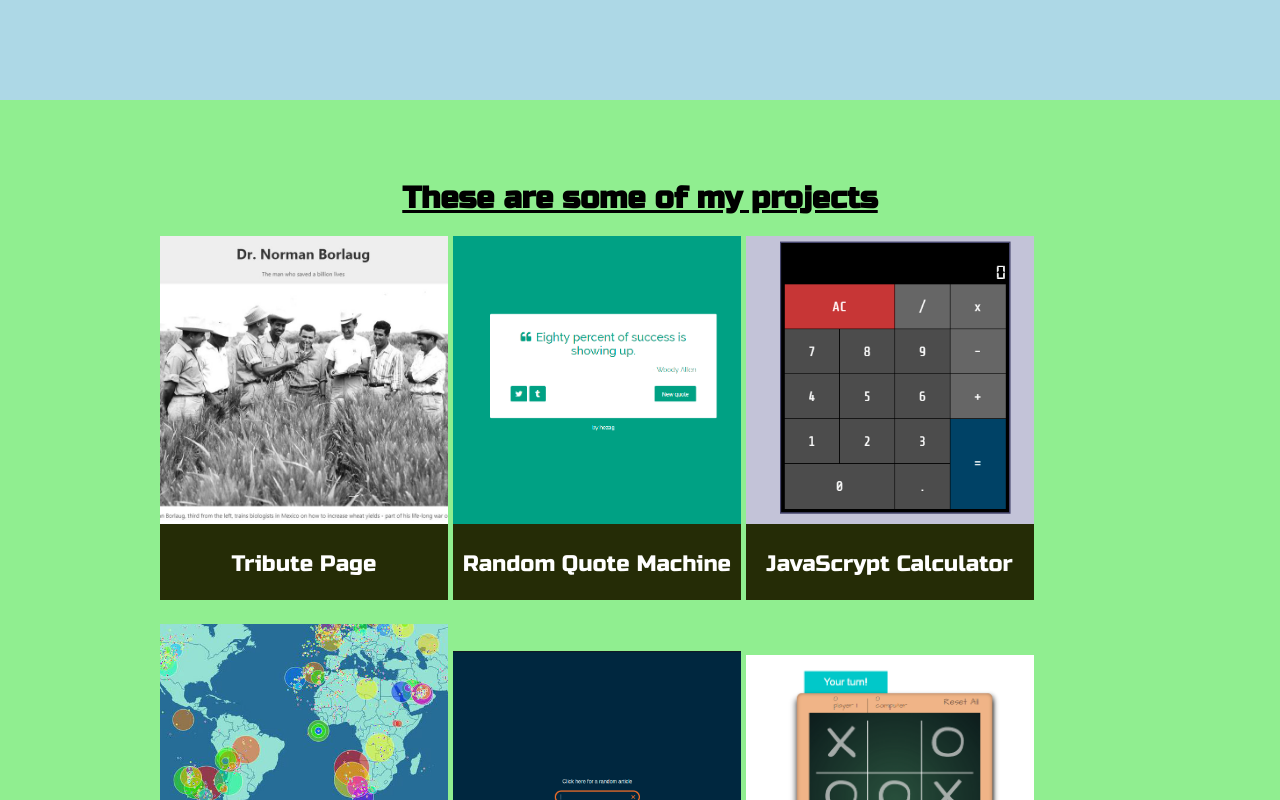
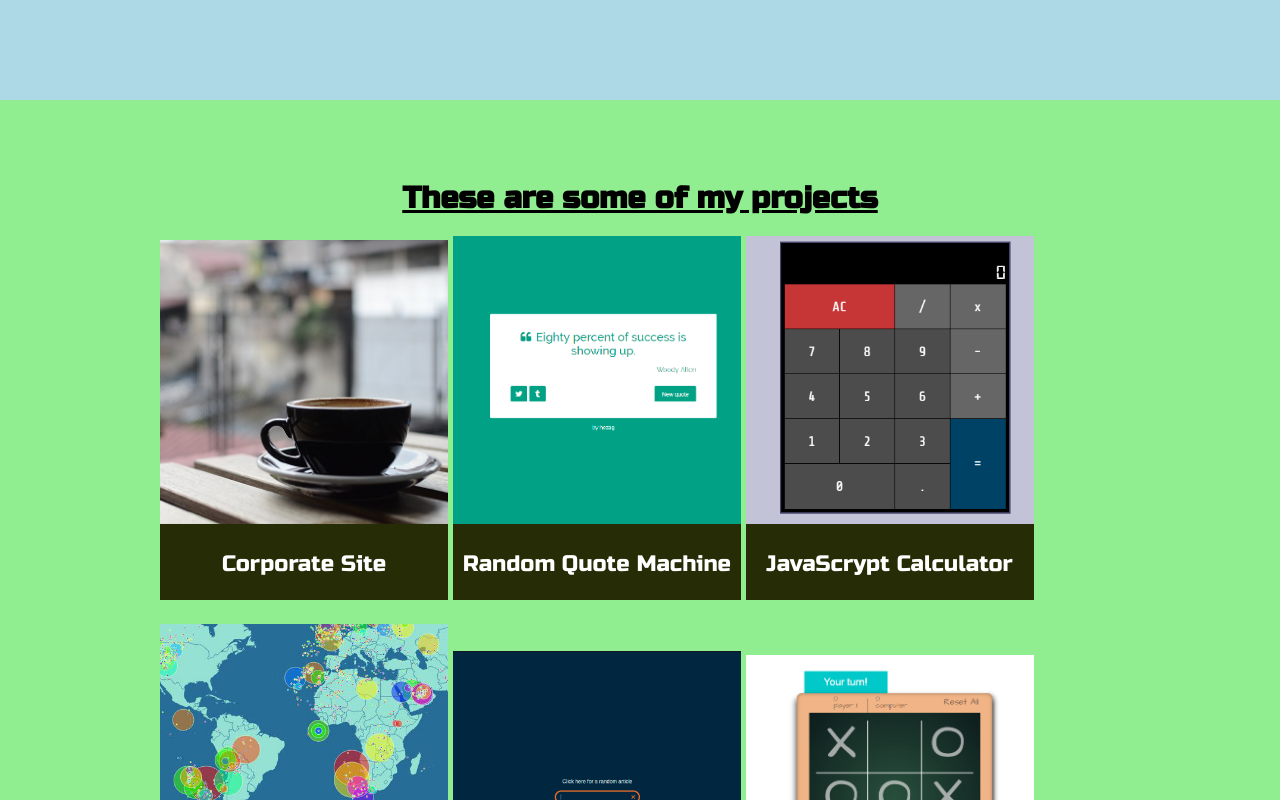
Before and after one commit to Gregor-Eisenhorn/workfolio, a plain HTML site: page index.html in a window 1280 px wide. Shown: the part 542-1342 px from the top of the page. Drawn offline with Linux system fonts and the light colour scheme.

Commit message:
integrate tea-cozy

```diff
--- a/index.html
+++ b/index.html
@@ -51,8 +51,8 @@
 
                 <div class='tiles-container'>
                    <a href="./tea-cozy-project/tea-cozy.html"> <div class='project'>
-                        <img src="./resources/images/tribute.jpg" alt="Tribute Page screenshot">
-                        <h3>Tribute Page</h3>
+                        <img src="./resources/images/tea-cozy-tile.png" alt="Tea Cozy">
+                        <h3>Corporate Site</h3>
                     </div></a>
                     <a href=""><div class='project'>
                         <img src="./resources/images/random-quote-machine.png" alt="Random Quote Machine screenshot">
```
Also changed, not shown: resources/images/tea-cozy-tile.png (added), 1 other file.
